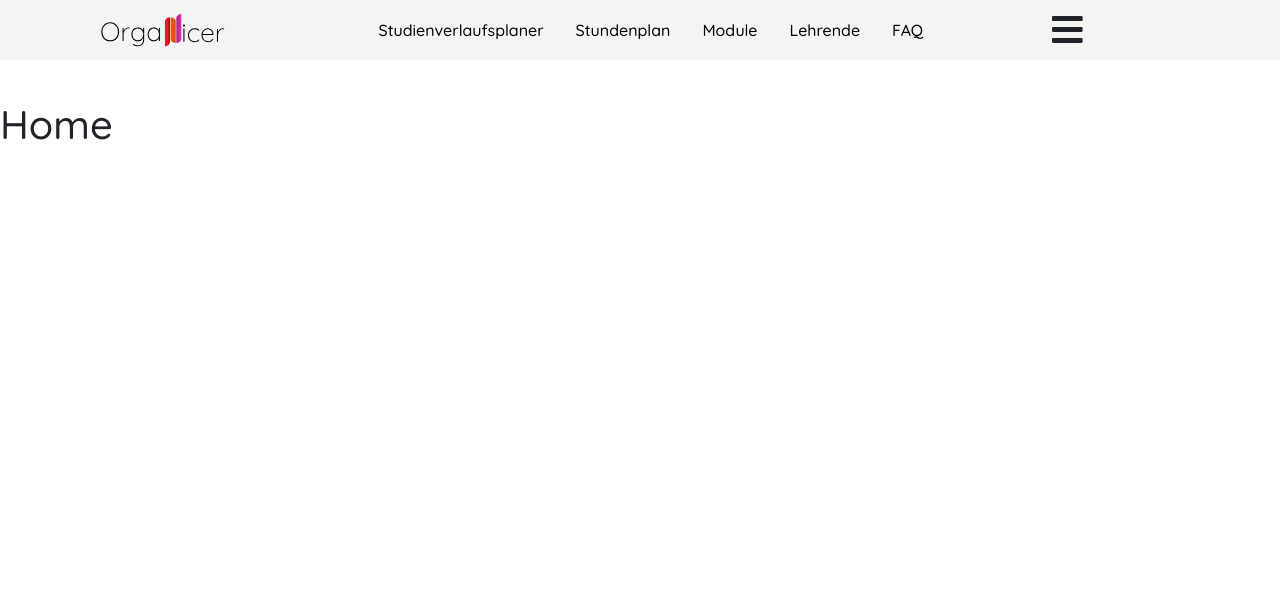
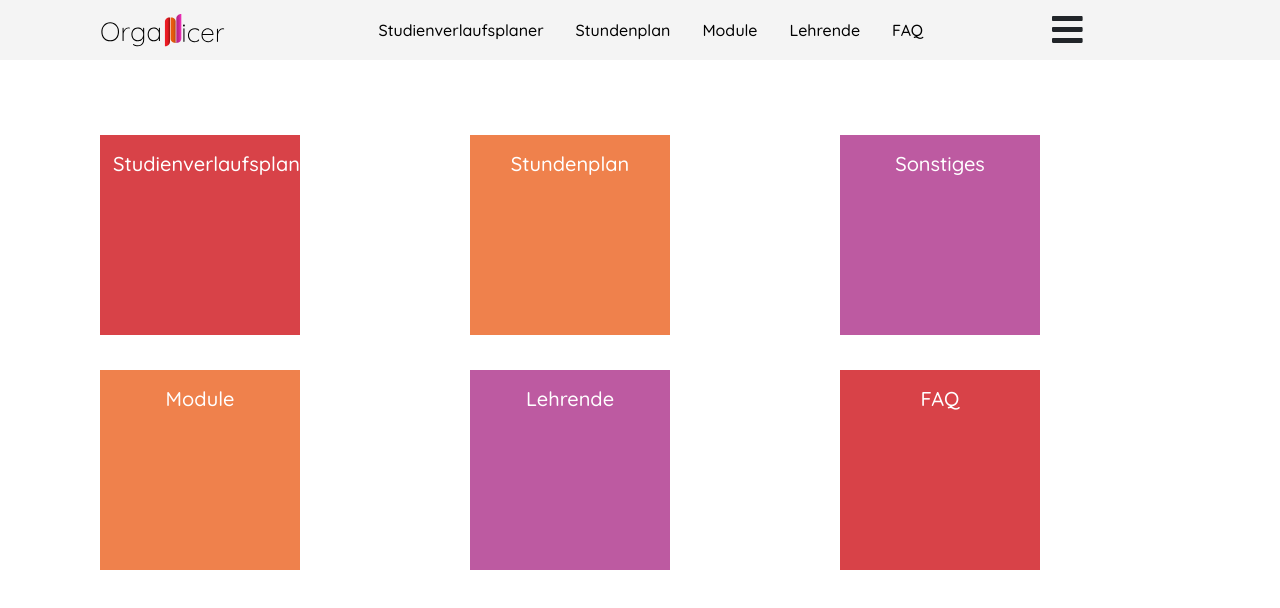
Before and after one commit to PereyONE/WEB-Projekt, a React (Create React App) app in the folder react_frontend/: page / in a window 1280 px wide. Shown: the top 608 px of the page. Built offline with nearby package versions, Linux system fonts and the light colour scheme.

Commit message:
Startseite- Änderungen

```diff
--- /dev/null
+++ b/react_frontend/src/components/AppHome/AppHome.css
@@ -0,0 +1,65 @@
+.icons{
+    margin-top: 20px;
+   font-size: 120px;
+   }
+.btn-sq-lg {
+       width: 200px ;
+       height: 200px ;
+     }
+
+     .btn-sq {
+       width: 100px !important;
+       height: 100px !important;
+       font-size: 10px;
+     }
+
+     .btn-sq-sm {
+       width: 50px !important;
+       height: 50px !important;
+       font-size: 10px;
+     }
+
+     .btn-sq-xs {
+       width: 25px !important;
+       height: 25px !important;
+       padding:2px;
+     }
+
+   .textbox{
+       color: white;
+       margin-top: 10px;
+       font-family: 'Quicksand', 'sans-serif';
+   }
+
+   .boxorange{
+    background-color: #ef814c;
+   }
+
+   .boxred{
+       background-color:#d84248;
+   }
+
+   .boxpurple{
+       background-color: #bd5aa1;;
+   }
+
+   .boxpurple:hover{
+       background-color: #a42681;;
+
+   }
+
+   .iconcolred{
+       color: #9f131a;
+   }
+
+   .iconcolorange{
+       color: #d65c23;
+   }
+
+   .iconcolpurple{
+       color: #86196b;
+   }
+
+   .toprow{
+       margin-top: 35px;
+   }
--- a/react_frontend/src/components/AppHome/AppHome.js
+++ b/react_frontend/src/components/AppHome/AppHome.js
@@ -1,17 +1,77 @@
+//import React, { useState } from 'react';
+import { Row, Col} from 'react-bootstrap';
+import { Link } from 'react-router-dom'
 import React from 'react';
 
 
-
-function AppHome() {
-
-  return (
-
-    <div>
-     <h1>Home</h1>
-    </div>
+//import {Row} from "react-bootstrap";
+import './AppHome.css'
 
 
-  );
+//Notiz: Die Margin-Bottom im CSS von der NavBar (die 40px) wegmachen oder verringern :-( (Default:50px)
+function AppHome() {
+  return(
+<div class="container ">
+    <Row xs={2} md={3} xl={3} className="justify-content-center mx-auto">
+        <Col class=" mx-auto">
+            <Link to="/studienverlaufsplan">
+                    <div  class="btn btn-sq-lg boxred rounded-0 toprow" >
+                        <i  class="fas fa-chart-line icons iconcolred" ></i>
+                        <h5 class="textbox" >Studienverlaufsplan </h5>
+
+                    </div>
+            </Link>
+      </Col>
+
+      <Col class=" mx-auto" >
+            <Link to="/stundenplan">
+                 <div class="btn btn-sq-lg boxorange rounded-0 toprow">
+                        <i class="far fa-clock icons iconcolorange"></i>
+                        <h5 class="textbox">Stundenplan</h5>
+                 </div>
+            </Link>
+      </Col>
+
+      <Col class=" mx-auto" >
+      <Link to="/studienverlaufsplan">
+      <div class="btn btn-sq-lg boxpurple rounded-0 toprow">
+                  <i class="far fa-address-book icons iconcolpurple "></i>
+                  <h5 class="textbox">Sonstiges</h5>
+            </div>
+            </Link>
+      </Col>
+
+      <Col class=" mx-auto"  >
+      <Link to="/module">
+      <div class="btn btn-sq-lg boxorange rounded-0 toprow">
+                  <i class="far fa-address-book icons iconcolorange"></i>
+                  <h5 class="textbox">Module</h5>
+            </div>
+            </Link>
+      </Col>
+
+      <Col class=" mx-auto" >
+      <Link to="/lehrende">
+      <div class="btn btn-sq-lg boxpurple rounded-0 toprow">
+                  <i class="fas fa-user-friends icons iconcolpurple"></i>
+                  <h5 class="textbox">Lehrende</h5>
+
+            </div>
+            </Link>
+      </Col>
+
+      <Col class=" mx-auto" >
+      <Link to="/faq">
+      <div class="btn btn-sq-lg boxred rounded-0 toprow">
+                  <i class="far fa-comments icons iconcolred"></i>
+                  <h5 class="textbox">FAQ</h5>
+            </div>
+            </Link>
+      </Col>
+</Row>
+</div>
+  )
 }
 
+
 export default AppHome;
```
